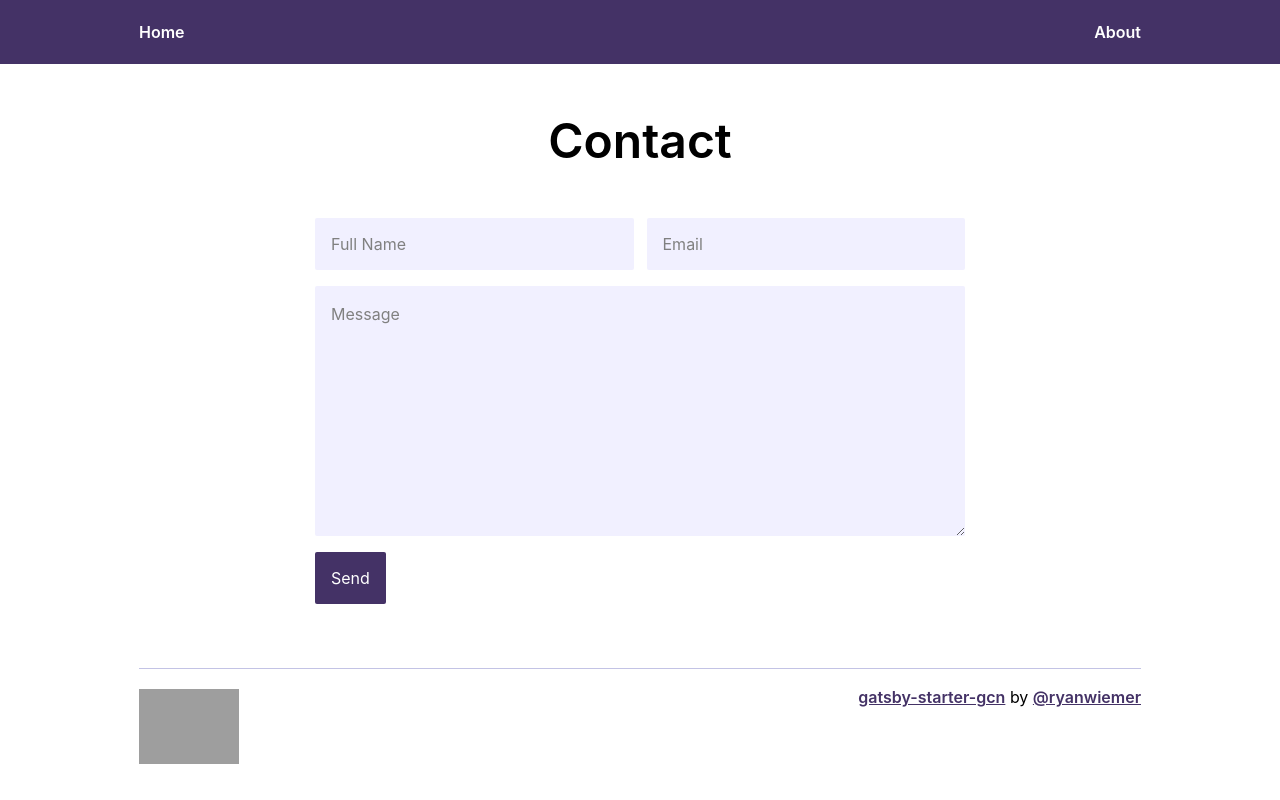
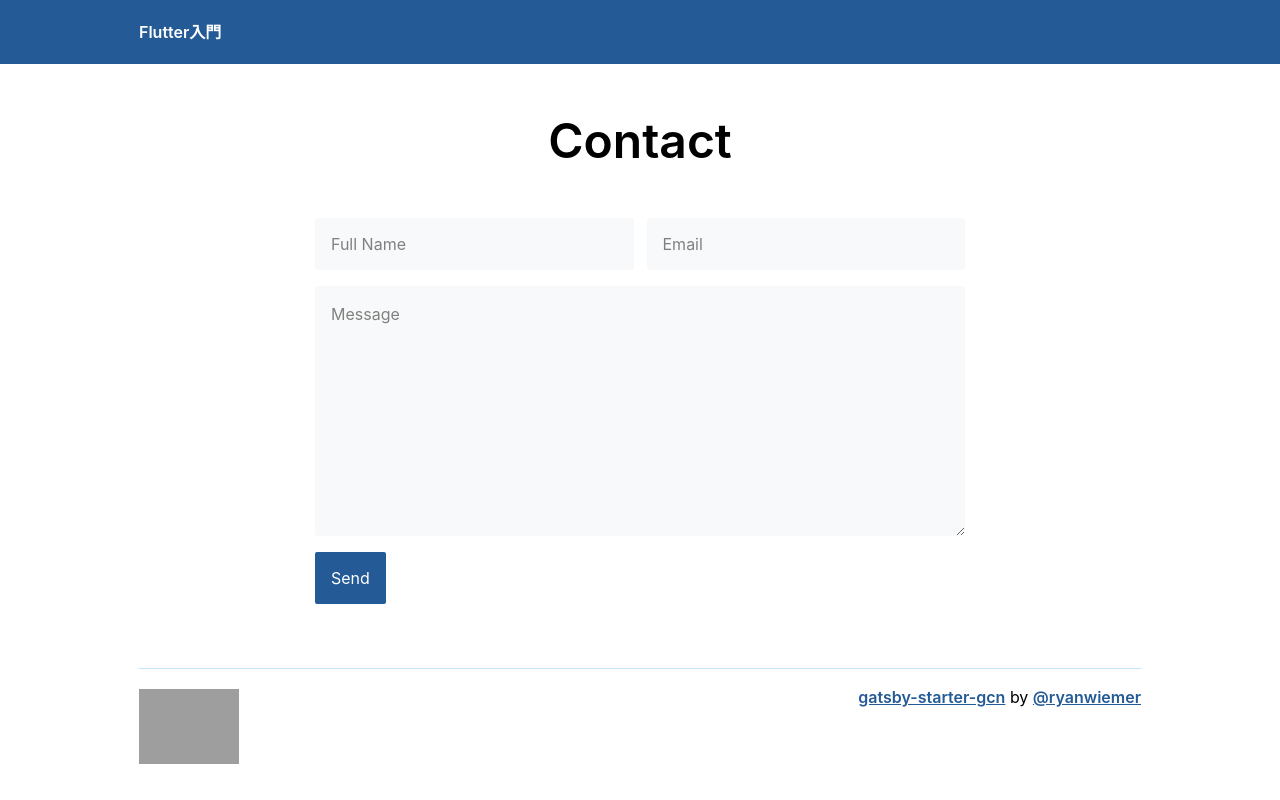
Before and after one commit to olafpapa/gatsby-starter-gcn, a Gatsby site: page /contact in a window 1280 px wide. Built offline with nearby package versions, Linux system fonts and the light colour scheme; Gatsby itself is replaced by a stand-in of ours; grey boxes are pictures that could not be loaded.

Commit message:
タイトル、色、faviconを変更。

```diff
--- a/src/components/Menu.js
+++ b/src/components/Menu.js
@@ -51,12 +51,7 @@ const Menu = () => {
         <ul>
           <li>
             <Link to="/" activeStyle={activeLinkStyle}>
-              Home
-            </Link>
-          </li>
-          <li>
-            <Link to="/about/" activeStyle={activeLinkStyle}>
-              About
+              Flutter入門
             </Link>
           </li>
         </ul>
--- a/src/styles/theme.js
+++ b/src/styles/theme.js
@@ -1,9 +1,9 @@
 const theme = {
   colors: {
-    base: '#443266',
-    secondary: '#C3C3E5',
-    tertiary: '#F1F0FF',
-    highlight: '#8C489F',
+    base: '#245a95',
+    secondary: '#c6e5f9',
+    tertiary: '#f8f9fa',
+    highlight: '#2b66b7',
     text: '#333333',
   },
   sizes: {
--- a/src/utils/siteConfig.js
+++ b/src/utils/siteConfig.js
@@ -1,16 +1,16 @@
 module.exports = {
-  siteTitle: 'OlafPapa',
-  siteTitleAlt: 'OlafPapa', // This allows an alternative site title for SEO schema.
+  siteTitle: 'Flutter入門',
+  siteTitleAlt: 'Flutter入門', // This allows an alternative site title for SEO schema.
   publisher: 'OlafPapa', // Organization name used for SEO schema
   siteDescription:
-    'A blog to build online brand as a software engineer.',
+    'Flutter入門',
   siteUrl: 'https://priceless-bardeen-f24139.netlify.com', // Site domain. Do not include a trailing slash! If you wish to use a path prefix you can read more about that here: https://www.gatsbyjs.org/docs/path-prefix/
   postsPerHomePage: 7, // Number of posts shown on the 1st page of of the index.js template (home page)
   postsPerPage: 6, // Number of posts shown on paginated pages
   author: 'OlafPapa', // Author for RSS author segment and SEO schema
   authorUrl: 'https://priceless-bardeen-f24139.netlify.com/about/', // URL used for author and publisher schema, can be a social profile or other personal site
   userTwitter: '@olafpapa2', // Change for Twitter Cards
-  shortTitle: 'OlafPapa', // Used for App manifest e.g. Mobile Home Screen
+  shortTitle: 'Flutter入門', // Used for App manifest e.g. Mobile Home Screen
   shareImage: '/logos/share.jpg', // Open Graph Default Share Image. 1200x1200 is recommended
   shareImageWidth: 800, // Change to the width of your default share image
   shareImageHeight: 450, // Change to the height of your default share image
```
Also changed, not shown: src/images/favicon.ico.
